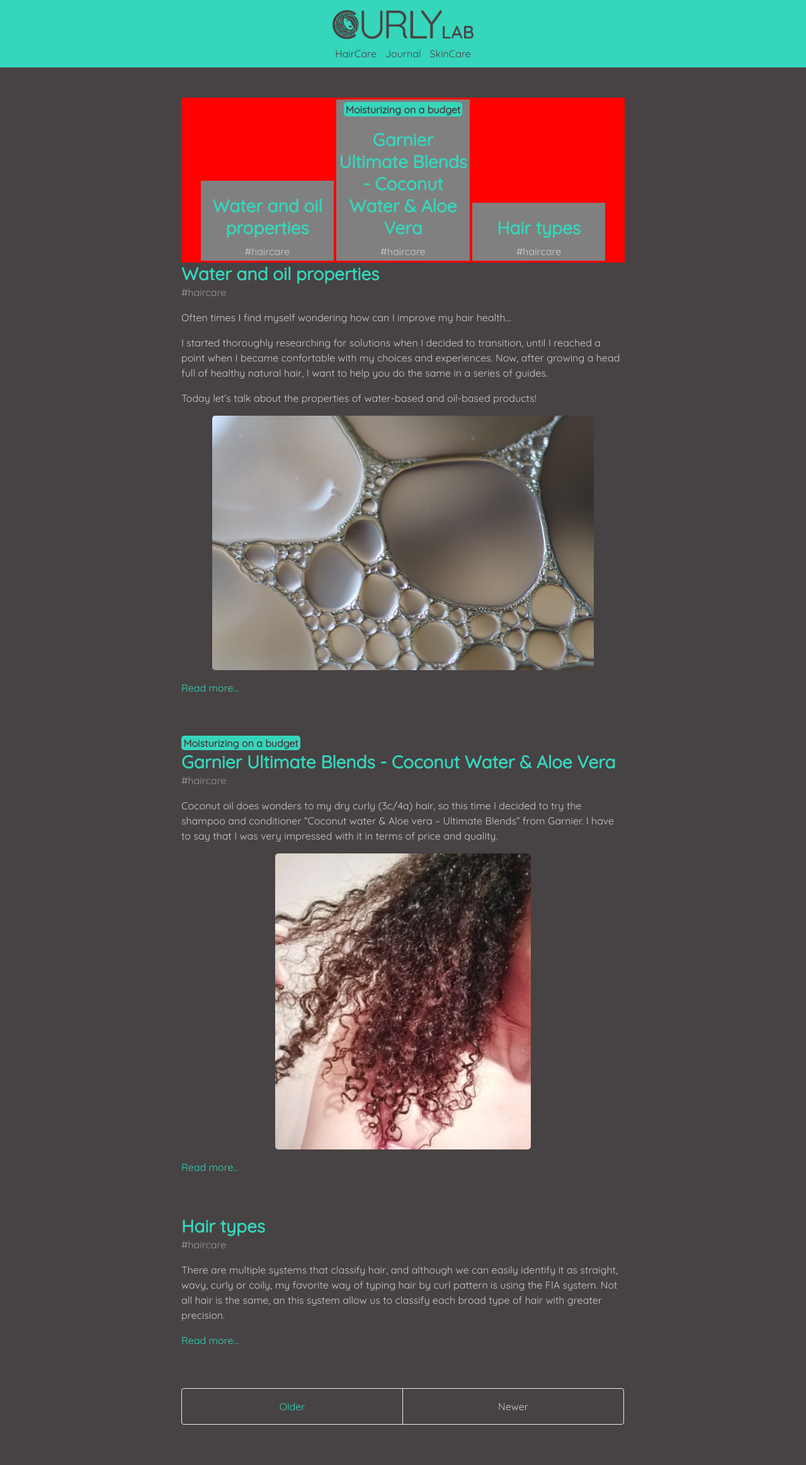
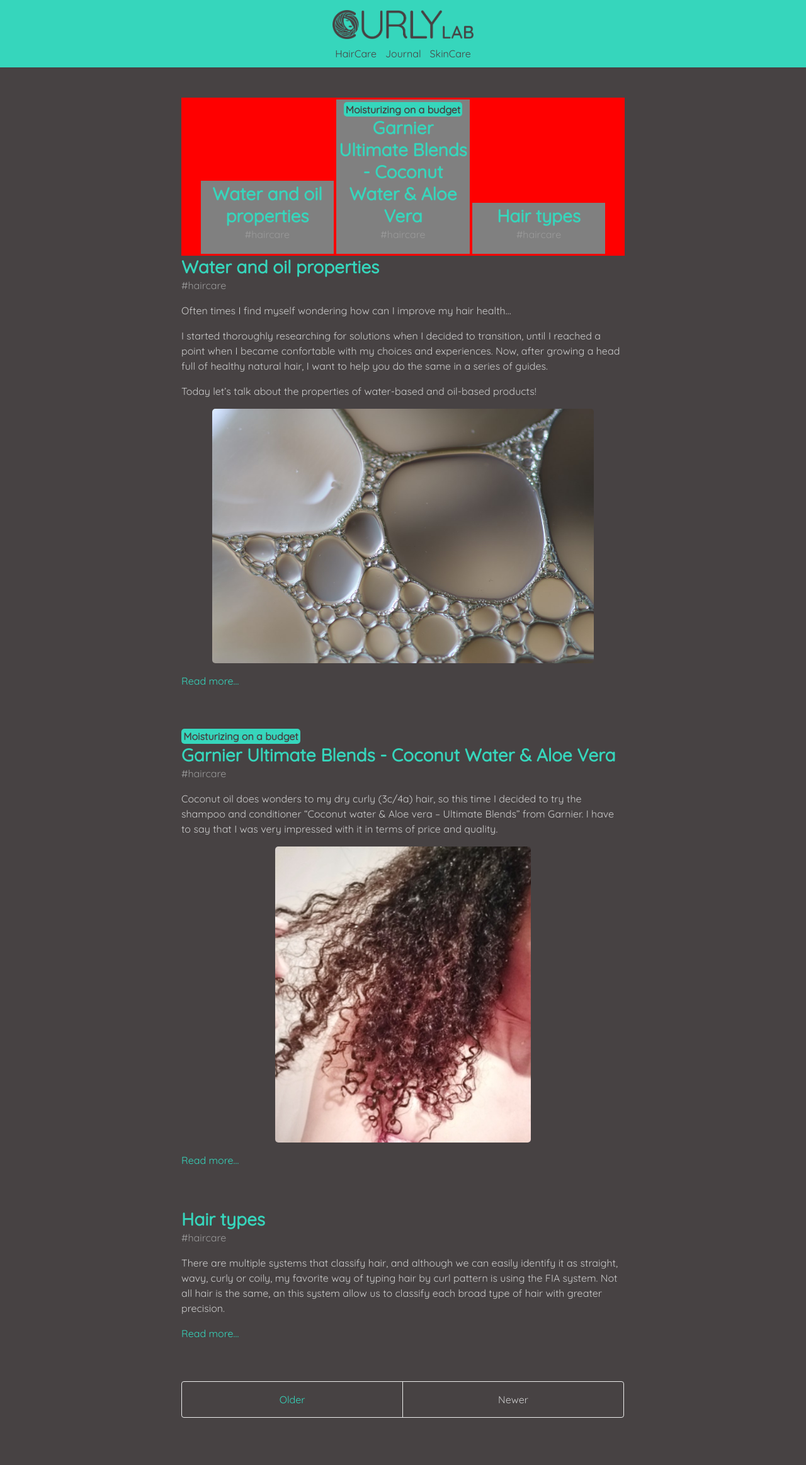
Before and after one commit to curlylab/curlylab.github.io, a Jekyll site: the page built from index.html, in a window 1280 px wide. Shown: the whole page at 63% size. Built offline with Jekyll 4.4.1, drawn with Linux system fonts in a browser that asks for light colours; the list of posts is cut into pages by our own code.

Commit message:
Update index.html

```diff
--- a/index.html
+++ b/index.html
@@ -11,13 +11,13 @@
       <h3 class="post-tags">{{ post.tags }}</h3>
     {% unless forloop.last %}{% endunless %}
     {% endfor %}
-    <h1 class="boxpost-title">
+    <h1 class="post-title">
       <a href="{{ post.url }}">
         {{ post.title }}
       </a>
     </h1>
 
-    <span class="boxpost-date">
+    <span class="post-date">
       {% for category in post.categories %}
         #{{category}}
       {% unless forloop.last %}&nbsp;{% endunless %}
```
